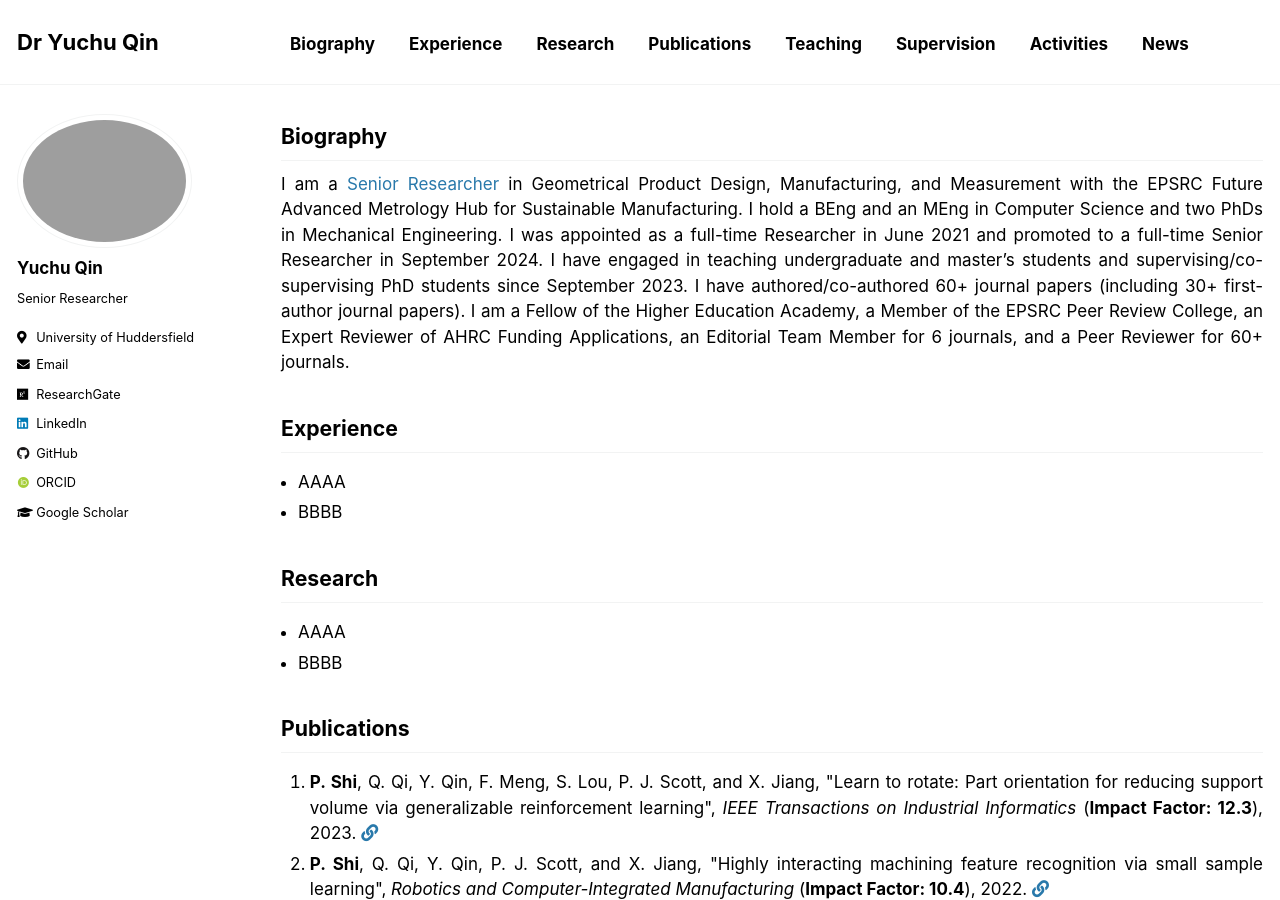
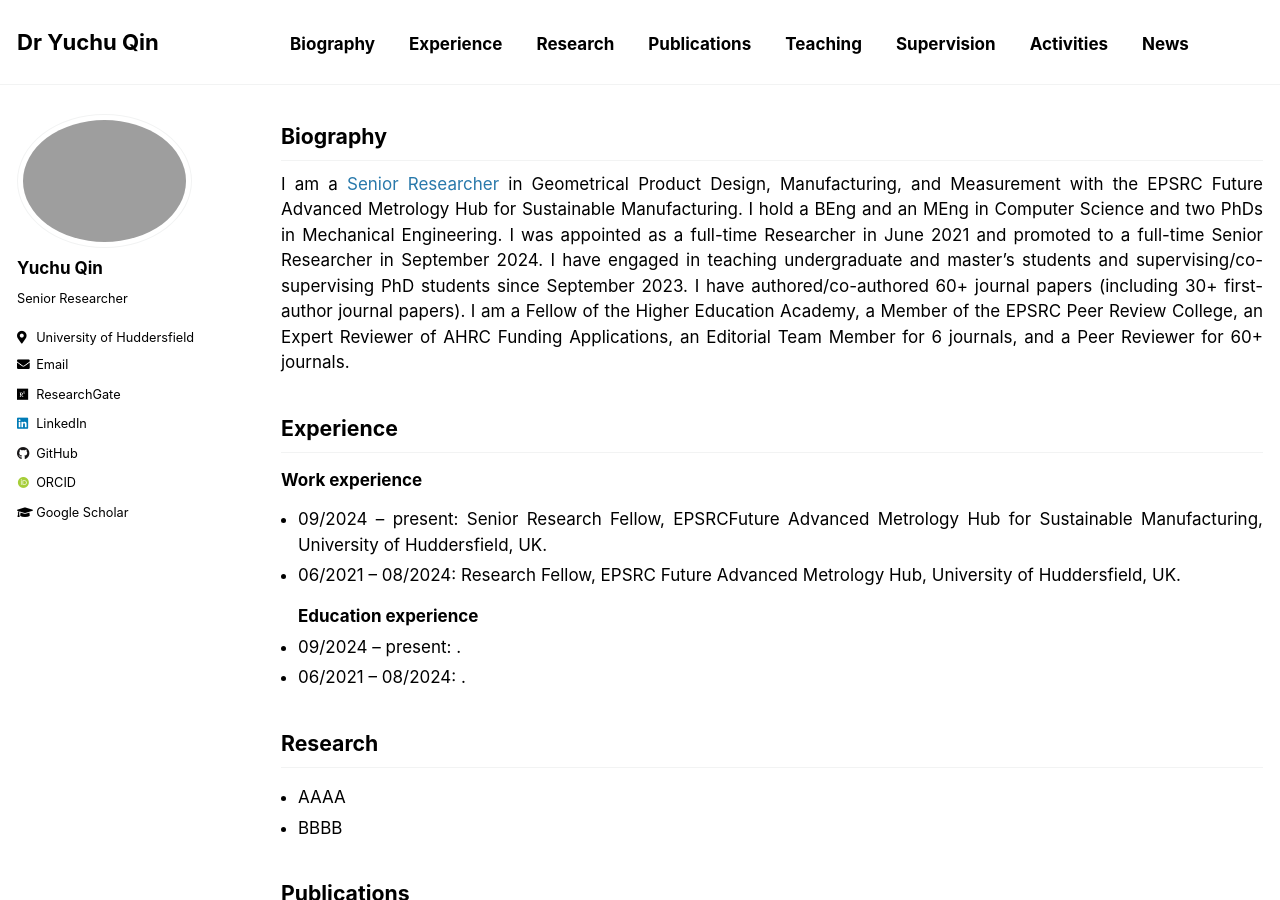
Before and after one commit to yuchu-qin/yuchu-qin.github.io, a Jekyll site: the page built from _pages/index.md, in a window 1280 px wide and 900 px high. Built offline with Jekyll 4.4.1, drawn with Linux system fonts in a browser that asks for light colours; some web fonts are replaced; our own code applies the rules of GitHub Pages for plain Markdown files.

Commit message:
Update index.md

```diff
--- a/_pages/index.md
+++ b/_pages/index.md
@@ -8,8 +8,12 @@ author_profile: true
 I am a [Senior Researcher](https://pure.hud.ac.uk/en/persons/yuchu-qin) in Geometrical Product Design, Manufacturing, and Measurement with the EPSRC Future Advanced Metrology Hub for Sustainable Manufacturing. I hold a BEng and an MEng in Computer Science and two PhDs in Mechanical Engineering. I was appointed as a full-time Researcher in June 2021 and promoted to a full-time Senior Researcher in September 2024. I have engaged in teaching undergraduate and master’s students and supervising/co-supervising PhD students since September 2023. I have authored/co-authored 60+ journal papers (including 30+ first-author journal papers). I am a Fellow of the Higher Education Academy, a Member of the EPSRC Peer Review College, an Expert Reviewer of AHRC Funding Applications, an Editorial Team Member for 6 journals, and a Peer Reviewer for 60+ journals.
 
 ## Experience
-- AAAA
-- BBBB
+### Work experience
+- 09/2024 – present: Senior Research Fellow, EPSRCFuture Advanced Metrology Hub for Sustainable Manufacturing, University of Huddersfield, UK.
+- 06/2021 – 08/2024: Research Fellow, EPSRC Future Advanced Metrology Hub, University of Huddersfield, UK.
+### Education experience
+- 09/2024 – present: .
+- 06/2021 – 08/2024: .
 
 ## Research
 - AAAA
```
